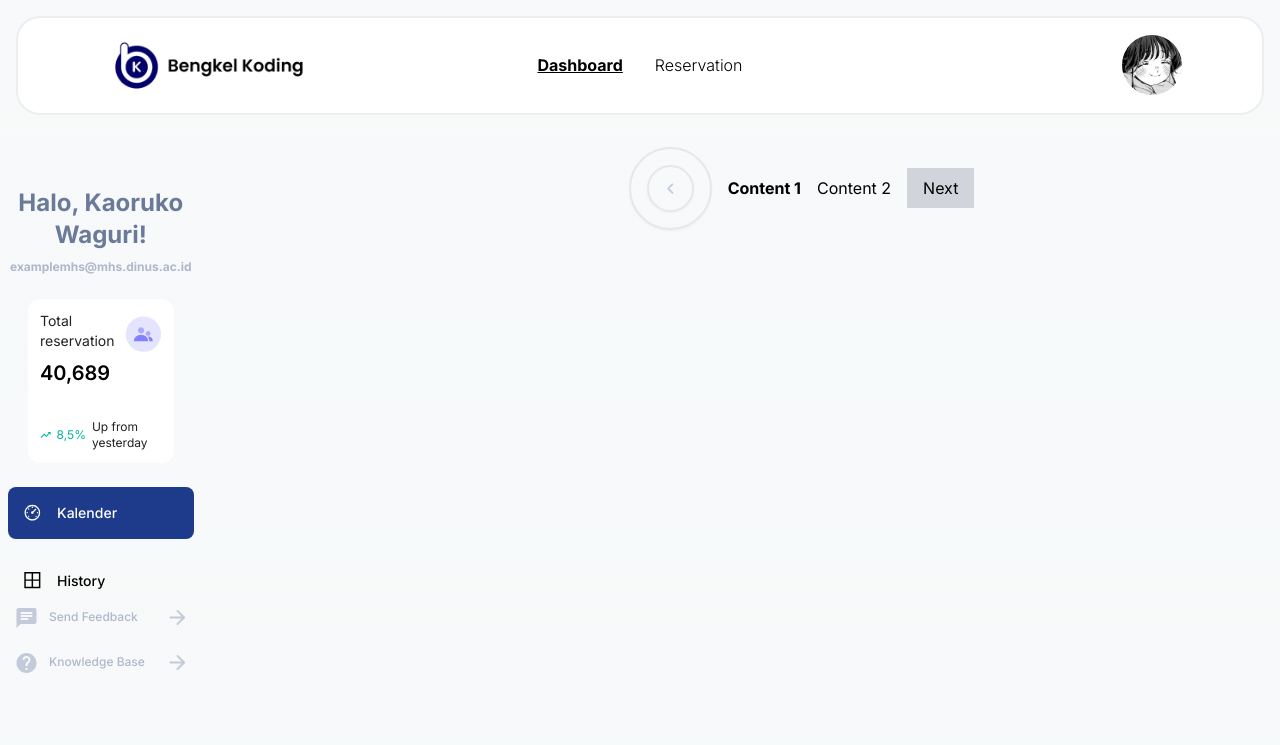
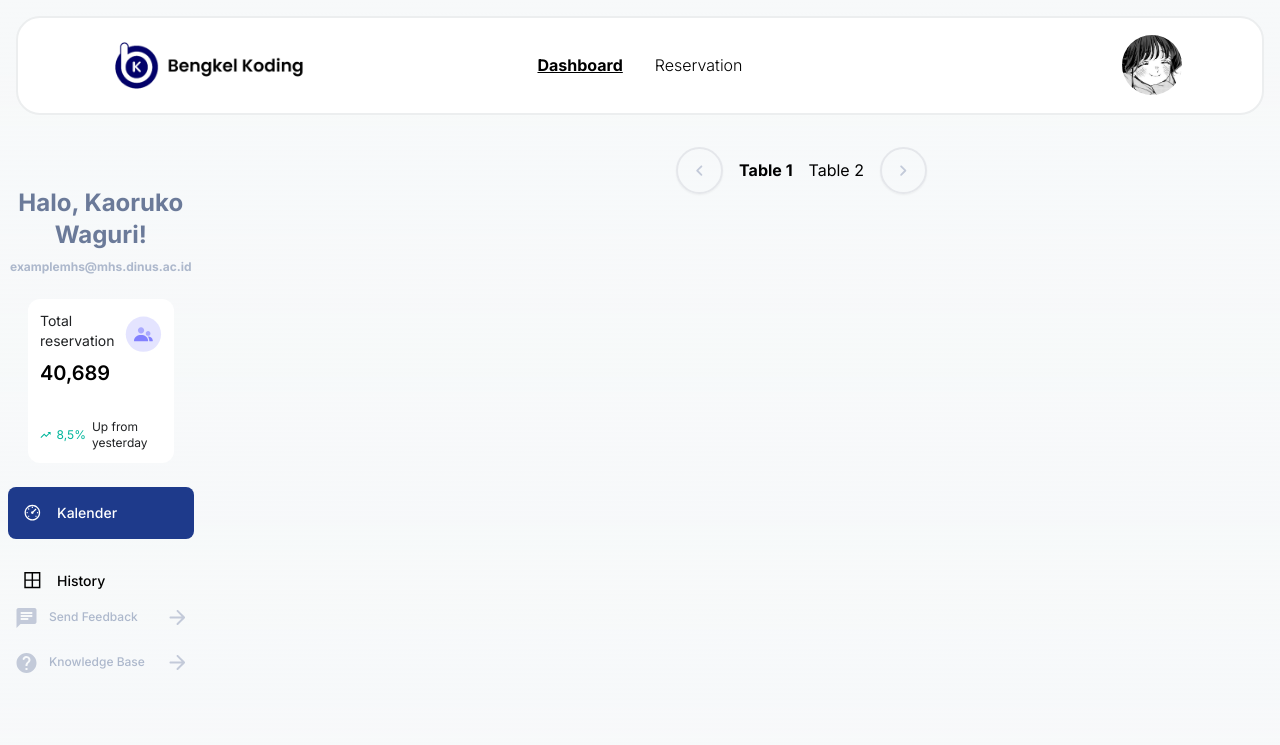
Before and after one commit to WibowoMulyo/bengkod-frontend-reservation, a Next.js app: page /dashboard in a window 1280 px wide. Shown: the top 745 px of the page. Built offline with nearby package versions, Linux system fonts and the light colour scheme.

Commit message:
Add dashboard

```diff
--- a/src/app/dashboard/calendar/Calendar2.tsx
+++ b/src/app/dashboard/calendar/Calendar2.tsx
@@ -26,7 +26,7 @@ const Table = [1, 2, 3, 4, 5, 6, 7, 8]
 const Calendar: React.FC<CalendarProps> = ({ events, weekDates }) => {
   const [activeIndex, setActiveIndex] = useState(0);
 
-  const contents = ['Content 1', 'Content 2', 'Content 3', 'Content 4'];
+  const contents = ['Table 1', 'Table 2', 'Table 3', 'Table 4'];
 
   const handleNext = () => {
     if (activeIndex < contents.length - 1) {
@@ -42,25 +42,17 @@ const Calendar: React.FC<CalendarProps> = ({ events, weekDates }) => {
 
   return (
     <div className="flex items-center justify-center space-x-4">
-      {/* Tombol Kiri */}
-      {/* <button
+
+      <button
         onClick={handlePrevious}
         disabled={activeIndex === 0}
-        className={`px-4 py-2 bg-gray-300 ${activeIndex === 0 ? 'cursor-not-allowed' : 'hover:bg-gray-400'}`}
+        className={'rounded-full border-2 p-4 hover:border-gray-700 active:border-[3px] shadow-sm ' +
+          (activeIndex === 0 ? 'cursor-not-allowed' : 'hover:bg-gray-400')}
       >
-        Previous
-      </button> */}
-           <button
-           onClick={handlePrevious}
-           disabled={activeIndex === 0}
-           className={'rounded-full border-2 p-4 hover:border-gray-700 active:border-[3px] shadow-sm ' + (activeIndex)}
-           >
-           <div className="rounded-full border-2 p-4 hover:border-gray-700 active:border-[3px] shadow-sm">
-             <svg width="11" height="11" viewBox="0 0 7 11" fill="none" xmlns="http://www.w3.org/2000/svg">
-               <path fill-rule="evenodd" clip-rule="evenodd" d="M6.0732 0.672889C5.89882 0.49812 5.66208 0.399902 5.4152 0.399902C5.16831 0.399902 4.93157 0.49812 4.7572 0.672889L0.473195 4.95689C0.109195 5.32089 0.109195 5.90889 0.473195 6.27289L4.7572 10.5569C5.1212 10.9209 5.7092 10.9209 6.0732 10.5569C6.4372 10.1929 6.4372 9.60489 6.0732 9.24089L2.45186 5.61022L6.0732 1.98889C6.4372 1.62489 6.42786 1.02756 6.0732 0.672889Z" fill="#C3CAD9" />
-             </svg>
-           </div>
-     </button>
+        <svg width="11" height="11" viewBox="0 0 7 11" fill="none" xmlns="http://www.w3.org/2000/svg">
+          <path fill-rule="evenodd" clip-rule="evenodd" d="M6.0732 0.672889C5.89882 0.49812 5.66208 0.399902 5.4152 0.399902C5.16831 0.399902 4.93157 0.49812 4.7572 0.672889L0.473195 4.95689C0.109195 5.32089 0.109195 5.90889 0.473195 6.27289L4.7572 10.5569C5.1212 10.9209 5.7092 10.9209 6.0732 10.5569C6.4372 10.1929 6.4372 9.60489 6.0732 9.24089L2.45186 5.61022L6.0732 1.98889C6.4372 1.62489 6.42786 1.02756 6.0732 0.672889Z" fill="#C3CAD9" />
+        </svg>
+      </button>
 
       {/* Konten Tengah */}
       <div className="flex space-x-4">
@@ -69,13 +61,15 @@ const Calendar: React.FC<CalendarProps> = ({ events, weekDates }) => {
         {activeIndex < contents.length - 1 && <span>{contents[activeIndex + 1]}</span>}
       </div>
 
-      {/* Tombol Kanan */}
       <button
         onClick={handleNext}
         disabled={activeIndex === contents.length - 1}
-        className={`px-4 py-2 bg-gray-300 ${activeIndex === contents.length - 1 ? 'cursor-not-allowed' : 'hover:bg-gray-400'}`}
+        className={'rounded-full border-2 p-4 hover:border-gray-700 active:border-[3px] shadow-sm ' +
+          (activeIndex === contents.length - 1 ? 'cursor-not-allowed' : 'hover:bg-gray-400')}
       >
-        Next
+        <svg width="11" height="11" viewBox="0 0 7 11" fill="none" xmlns="http://www.w3.org/2000/svg">
+          <path fill-rule="evenodd" clip-rule="evenodd" d="M0.473195 0.67408C0.109195 1.03808 0.109195 1.62608 0.473195 1.99008L4.09453 5.61141L0.473195 9.23275C0.109195 9.59675 0.109195 10.1847 0.473195 10.5487C0.837195 10.9127 1.4252 10.9127 1.7892 10.5487L6.0732 6.26475C6.4372 5.90075 6.4372 5.31275 6.0732 4.94875L1.7892 0.664747C1.43453 0.31008 0.837195 0.31008 0.473195 0.67408Z" fill="#C3CAD9" />
+        </svg>
       </button>
     </div>
     // <div className="bg-white w-full rounded-t-xl">
```
